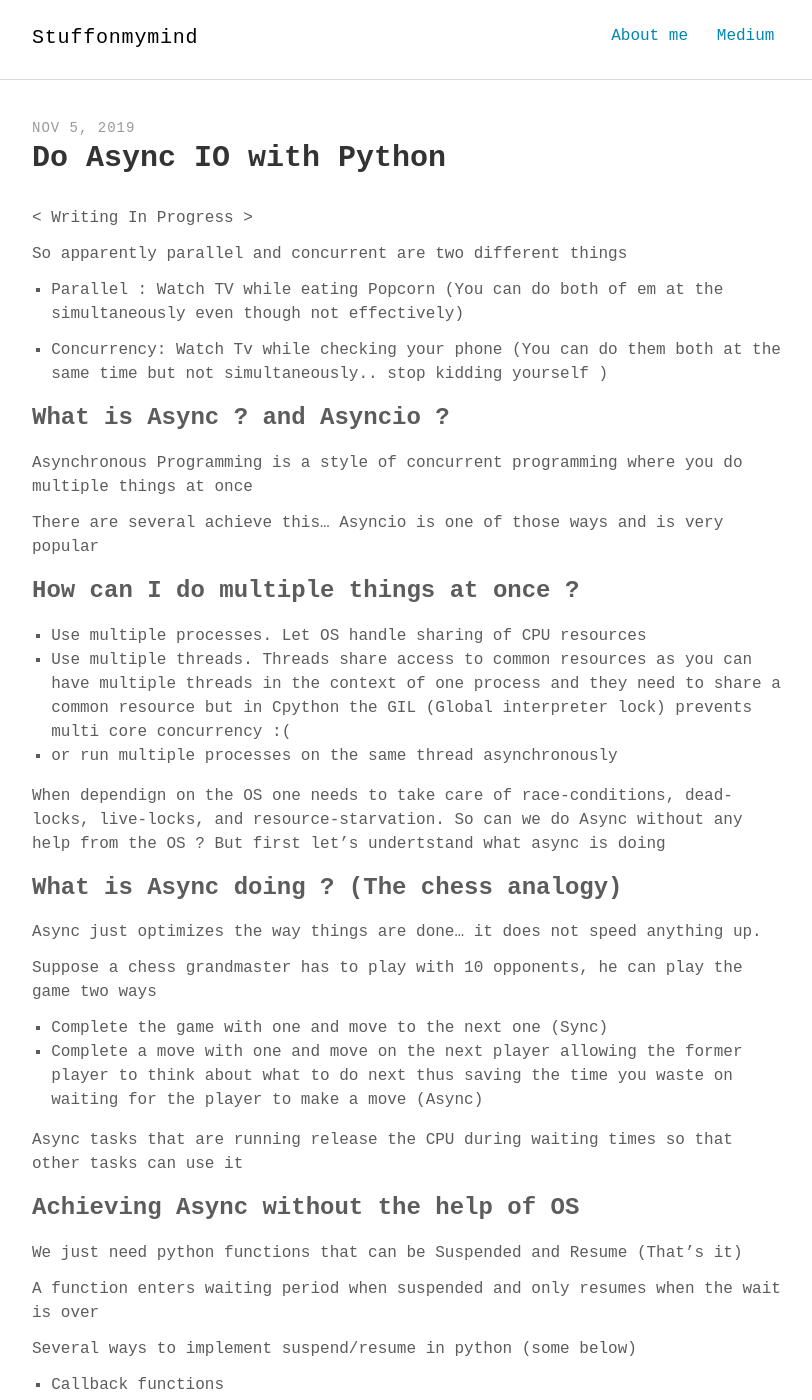
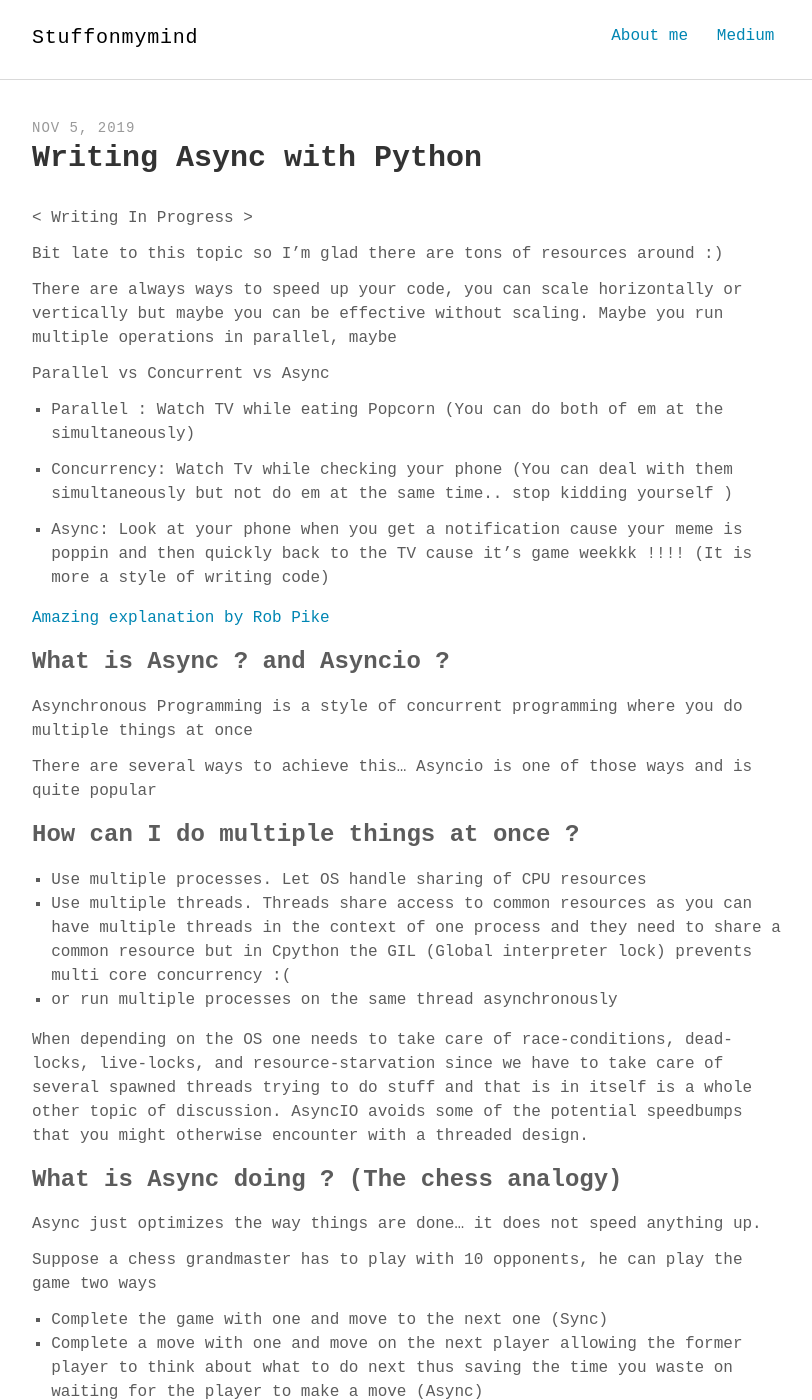
Before and after one commit to Sangarshanan/sangarshanan.github.io, a Jekyll site: the page built from _posts/2019-11-05-intro-async.md, in a window 1280 px wide and 1400 px high. Shown: the whole window, without its empty margins (232-1044 px from the left). Built offline with Jekyll 4.4.1, drawn with Linux system fonts in a browser that asks for light colours; some web fonts are replaced; some of the changed text lies outside the part shown.

Commit message:
Add more async content :)

````diff
--- a/_posts/2019-11-05-intro-async.md
+++ b/_posts/2019-11-05-intro-async.md
@@ -1,6 +1,6 @@
 ---
 layout: post
-title: "Do Async IO with Python"
+title: "Writing Async with Python"
 comments: false
 description: Async
 keywords: "Learn"
@@ -8,18 +8,25 @@
 
 < Writing In Progress >
 
- So apparently parallel and concurrent are two different things
+Bit late to this topic so I'm glad there are tons of resources around :)
 
- - Parallel : Watch TV while eating Popcorn (You can do both of em at the simultaneously even though not effectively)
+There are always ways to speed up your code, you can scale horizontally or vertically but maybe you can be effective without scaling. Maybe you run multiple operations in parallel, maybe
 
- - Concurrency: Watch Tv while checking your phone (You can do them both at the same time but not simultaneously.. stop kidding yourself )
+Parallel vs Concurrent vs Async
 
+ - Parallel : Watch TV while eating Popcorn (You can do both of em at the simultaneously)
+
+ - Concurrency: Watch Tv while checking your phone (You can deal with them simultaneously but not do em at the same time.. stop kidding yourself )
+
+ - Async: Look at your phone when you get a notification cause your meme is poppin and then quickly back to the TV cause it's game weekkk !!!! (It is more a style of writing code)
+
+[Amazing explanation by Rob Pike](https://www.youtube.com/watch?v=cN_DpYBzKso)
 
 ###  What is Async ? and Asyncio ?
 
 Asynchronous Programming is a style of concurrent programming where you do multiple things at once
 
-There are several achieve this... Asyncio is one of those ways and is very popular
+There are several ways to achieve this... Asyncio is one of those ways and is quite popular
 
 ### How can I do multiple things at once ?
 
@@ -27,8 +34,7 @@
 - Use multiple threads. Threads share access to common resources as you can have multiple threads in the context of one process and they need to share a common resource but in Cpython the GIL (Global interpreter lock) prevents multi core concurrency :(
 - or run multiple processes on the same thread asynchronously
 
-When dependign on the OS one needs to take care of race-conditions, dead-locks, live-locks, and resource-starvation. So can we do Async without any help from the OS ? But first let's undertstand what async is doing
-
+When depending on the OS one needs to take care of race-conditions, dead-locks, live-locks, and resource-starvation since we have to take care of several spawned threads trying to do stuff and that is in itself is a whole other topic of discussion. AsyncIO avoids some of the potential speedbumps that you might otherwise encounter with a threaded design.
 
 ### What is Async doing ? (The chess analogy)
 
@@ -39,12 +45,12 @@
 - Complete the game with one and move to the next one (Sync)
 - Complete a move with one and move on the next player allowing the former player to think about what to do next thus saving the time you waste on waiting for the player to make a move (Async)
 
-Async tasks that are running release the CPU during waiting times so that other tasks can use it
+Async tasks that are running release the CPU during waiting times so that other tasks can use it.. Simple
 
 
-### Achieving Async without the help of OS
+### Achieving Async without the help of your OS
 
-We just need python functions that can be Suspended and Resume (That's it)
+So to achieve async our tasks need to release the CPU and wait and then resume after sometime, We just need python functions that can be used to Suspend / Resume and also somewhere to keep track of all the tasks that are suspended so we can resume them later
 
 A function enters waiting period when suspended and only resumes when the wait is over
 
@@ -63,16 +69,52 @@
 
 Asyncio implements asynchronous code with the help of
 
-1) Couroutines : They are used for cooperative multitasking where a process voluntarily yields control and enables multiple processes to run. When we declare a function using the async keyword the function is not run, instead, a coroutine object is returned
+Couroutines: Basically these are functions whose executions can be paused, They are used for cooperative multitasking where a process voluntarily yields control and enables multiple processes to run. When we declare a function using the async keyword the function is not run, instead, a coroutine object is returned
 
-Any function that begins with async is ```<class 'coroutine'>```
+```python
+async def hello():
+	pass
+print(type(hello))
+```
+
+This returns a ```<class 'coroutine'>```
 
 There are two ways to read the output of an async function from a coroutine.
+
 The first way is to use the await keyword, this is possible only inside async functions and will wait for the coroutine to terminate and return the result
+
+```python
+async def add_numbers(a, b):
+    return a + b
+
+async def main():
+    print(await add_numbers(2, 10))
+
+if __name__ == "__main__":
+    asyncio.run(main())
+```
+
+OUTPUT: 12
+
+The second way is to add it to an event loop
+
+```python
+async def add_numbers(a, b):
+	return a + b
+
+loop = asyncio.new_event_loop()
+coroutine = add_numbers(2, 10)
+task = loop.create_task(coroutine)
+loop.run_until_complete(task)
+print(task.result())
+loop.close()
+```
+
+OUTPUT = 12
 
 
 
-### When not be use Async
+### When not use Async
 
 - Long CPU intensive task must call sleep so that other functions get a chance too.. Release CPU to avoid starvation
 This can be done by sleeping periodically, once per iteration (Just sleep(0) once per loop)
@@ -86,10 +128,8 @@
 
 
 
-
-
-
-
-Ripped off from
+### Totally ripped off these
 
 <https://www.youtube.com/watch?v=iG6fr81xHKA>
+
+<https://dev.to/welldone2094/async-programming-in-python-with-asyncio-12dl>
````
